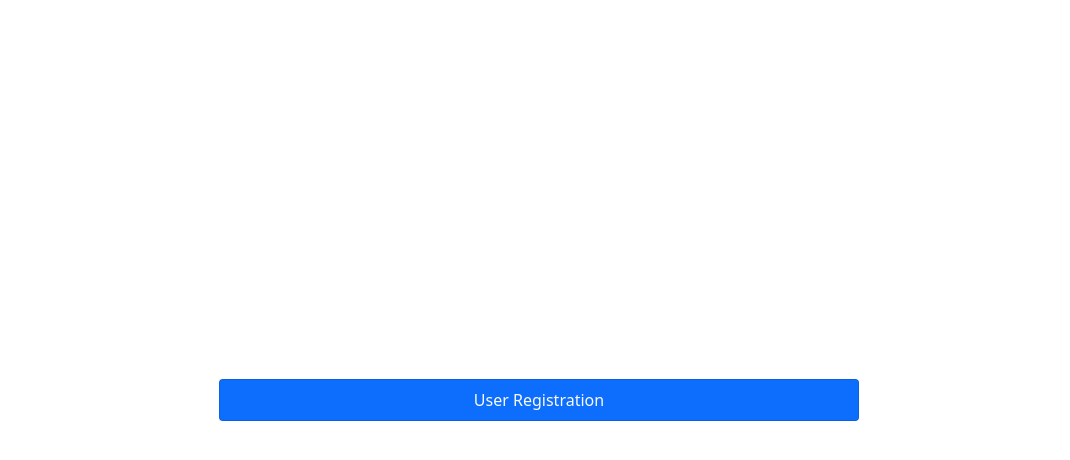
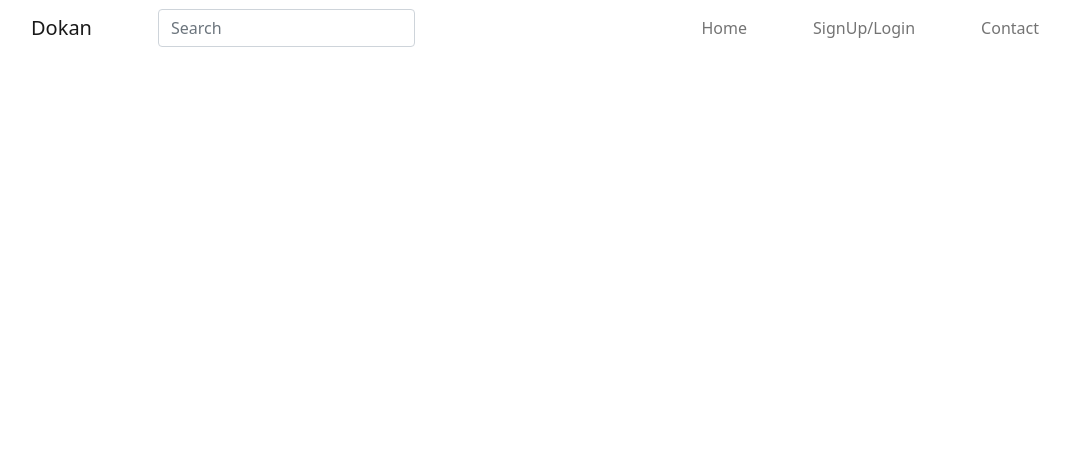
Before and after one commit to TajbiurShahriorRimon/E-Commmerce-with-Spring-Boot, a React (Create React App) app in the folder React/e-commerce/: page / in a window 1280 px wide. Shown: the top 460 px of the page, without its empty margins (101-1171 px from the left). Built offline with nearby package versions, Linux system fonts and the light colour scheme.

Commit message:
Home page initial commit

```diff
--- a/React/e-commerce/package.json
+++ b/React/e-commerce/package.json
@@ -12,6 +12,7 @@
     "@types/react-dom": "^17.0.11",
     "axios": "^0.25.0",
     "bootstrap": "^5.1.3",
+    "jquery": "^3.6.0",
     "react": "^17.0.2",
     "react-dom": "^17.0.2",
     "react-router-dom": "^6.2.1",
--- a/React/e-commerce/public/index.html
+++ b/React/e-commerce/public/index.html
@@ -4,6 +4,7 @@
     <meta charset="utf-8" />
     <link rel="icon" href="%PUBLIC_URL%/favicon.ico" />
     <meta name="viewport" content="width=device-width, initial-scale=1" />
+
     <meta name="theme-color" content="#000000" />
     <meta
       name="description"
--- a/React/e-commerce/src/Routes.tsx
+++ b/React/e-commerce/src/Routes.tsx
@@ -2,13 +2,15 @@ import React from 'react';
 import {Routes,Route} from "react-router-dom";
 import App from './App';
 import UserRegistration from './components/Forms/UserRegistration';
+import Navbar from './components/Navbar/Navbar';
 import RegOption from './components/RegOption';
 function MainRoutes(){
     return(
         <div>
             <Routes>
 
-                    <Route path="/" element={<RegOption/>}/>
+                    <Route path="/udummy" element={<RegOption/>}/>
+                    <Route path="/" element={<Navbar/>}/>
                     <Route path="/uReg" element={<UserRegistration/>}/>
             </Routes>
         </div>
--- a/React/e-commerce/src/components/Forms/UserRegistration.tsx
+++ b/React/e-commerce/src/components/Forms/UserRegistration.tsx
@@ -14,7 +14,7 @@ import axios from 'axios';
 
 
 
-function UserRegistration(props:any){
+function UserRegistration(){
 
 
     useEffect(()=>{
--- /dev/null
+++ b/React/e-commerce/src/components/Navbar/Navbar.tsx
@@ -0,0 +1,68 @@
+import React from 'react';
+import {Button, Col, Input, Nav, NavbarToggler, Row} from "reactstrap";
+import  "./navbar.css";
+
+
+
+
+
+
+
+function Navbar(){
+    return(
+        <div>
+
+            <div className='container-md'>
+
+                <nav className='navbar navbar-expand-md navbar-light'>
+
+
+
+
+                        <a href='#' className='navbar-brand logo'>Dokan</a>
+
+                        <form className=' form-line bar'>
+                                <input
+                                className='form-control '
+                                type='search'
+                                placeholder='Search'
+                                aria-label='Search'
+                                ></input>
+                        </form>
+
+                        <button
+                            className='navbar-toggler'
+                            type='button'
+                            data-bs-toggle="collapse"
+                            data-bs-target='#toggleMobileMenu'
+                            aria-controls='toggleMobileMenu'
+                            aria-expanded='false'
+                            aria-label='Toggle Navigation'
+                        >
+                            <span className='navbar-toggler-icon'></span>
+                        </button>
+
+
+                    <div  className='collapse navbar-collapse' id='toggleMobileMenu'>
+                        <ul className='nav navbar-nav navbar-dark ms-auto'>
+                            <li className='nav-item'>
+                                <a className='nav-link' href=' #'>Home</a>
+                            </li>
+                            <li className='nav-item'>
+                                <a className='nav-link' href='#'>SignUp/Login</a>
+                            </li>
+                            <li className='nav-item'>
+                                <a className='nav-link' href='#'>Contact</a>
+                            </li>
+                        </ul>
+                    </div>
+
+
+                </nav>
+            </div>
+
+        </div>
+    )
+}
+
+export default Navbar;
--- /dev/null
+++ b/React/e-commerce/src/components/Navbar/navbar.css
@@ -0,0 +1,13 @@
+li{
+    margin-right: 50px;
+}
+
+
+
+.logo{
+    padding-left: 50px;
+}
+
+.bar{
+    padding-left: 50px; /* value of your choice which suits your alignment */
+}
```
Also changed, not shown: 1 other file (tests, documents, lock files or other folders).
